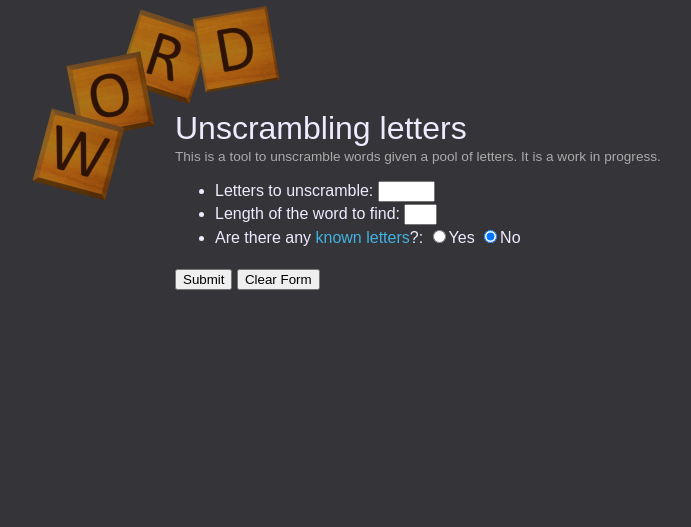
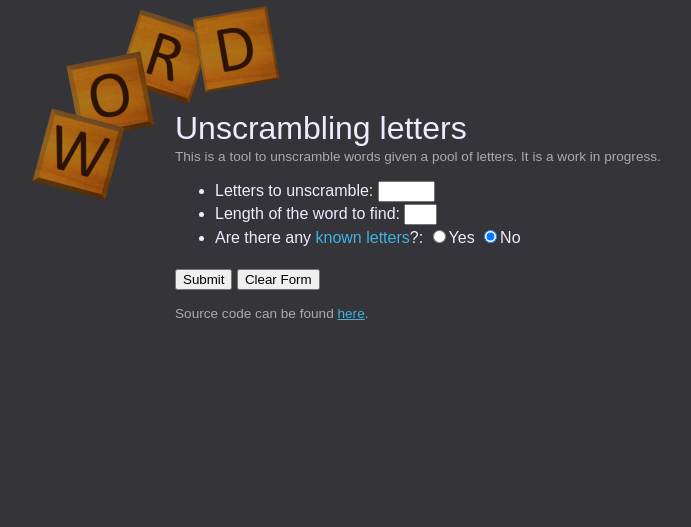
Before and after one commit to Sheyin/word-unscrambler, a Flask app: page / in a window 1280 px wide. Shown: the top 527 px of the page, without its empty margins (167-858 px from the left). Run offline with Flask 2, Linux system fonts and the light colour scheme.

Commit message:
Linked source to index and made link pretty

```diff
--- a/static/styles.css
+++ b/static/styles.css
@@ -9,6 +9,14 @@ body {
     color: #EFEBFF;
 	font-family: sans-serif;
 	margin-top: 0px;
+}
+
+a:link {
+	color: #41b2e2;
+}
+
+a:visited {
+    color: #3192e2;
 }
 
 button.reset {
--- a/templates/index.html
+++ b/templates/index.html
@@ -26,5 +26,9 @@
 			</form>
 		</p>
 
+		<P>
+			<div id="note">Source code can be found <a href="https://github.com/Sheyin/word-unscrambler">here</a>.</div>
+		</p>
+
 	</div>
 </div>
```
